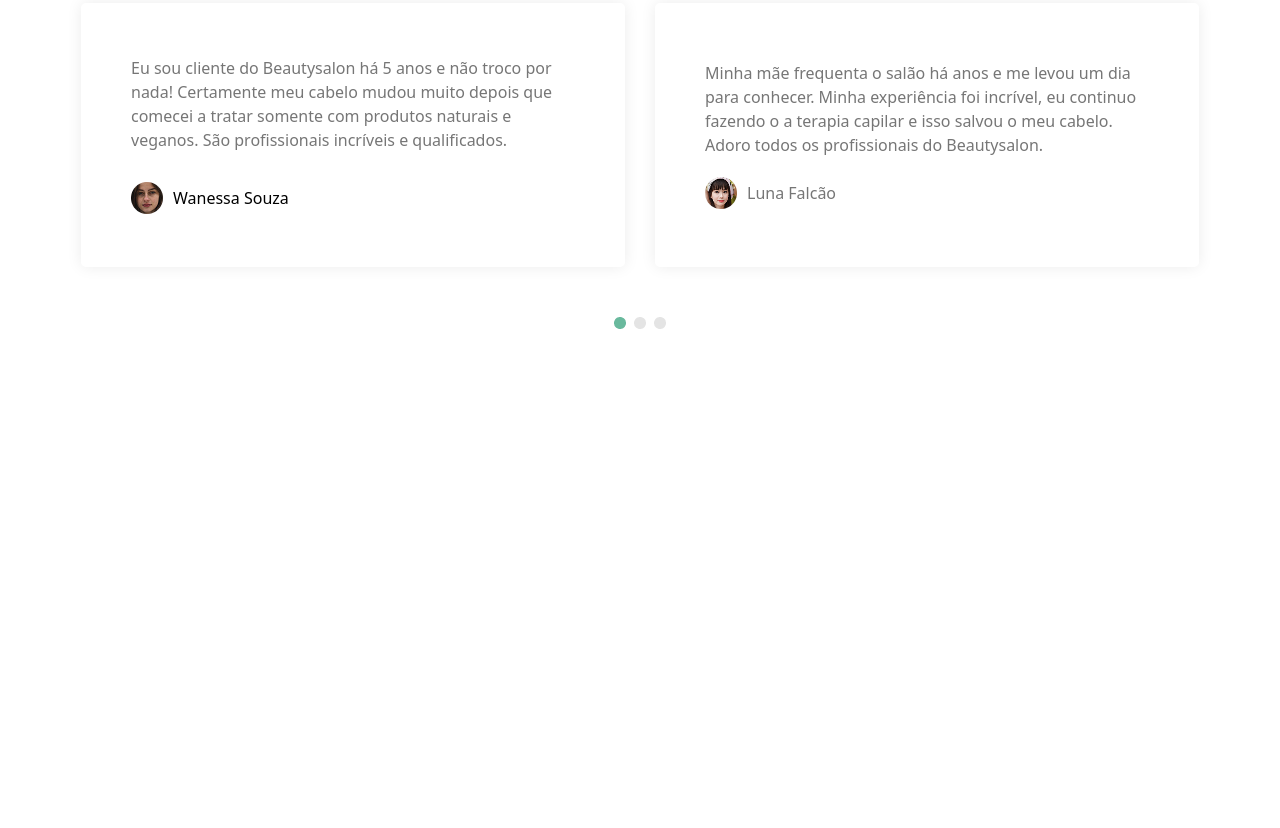
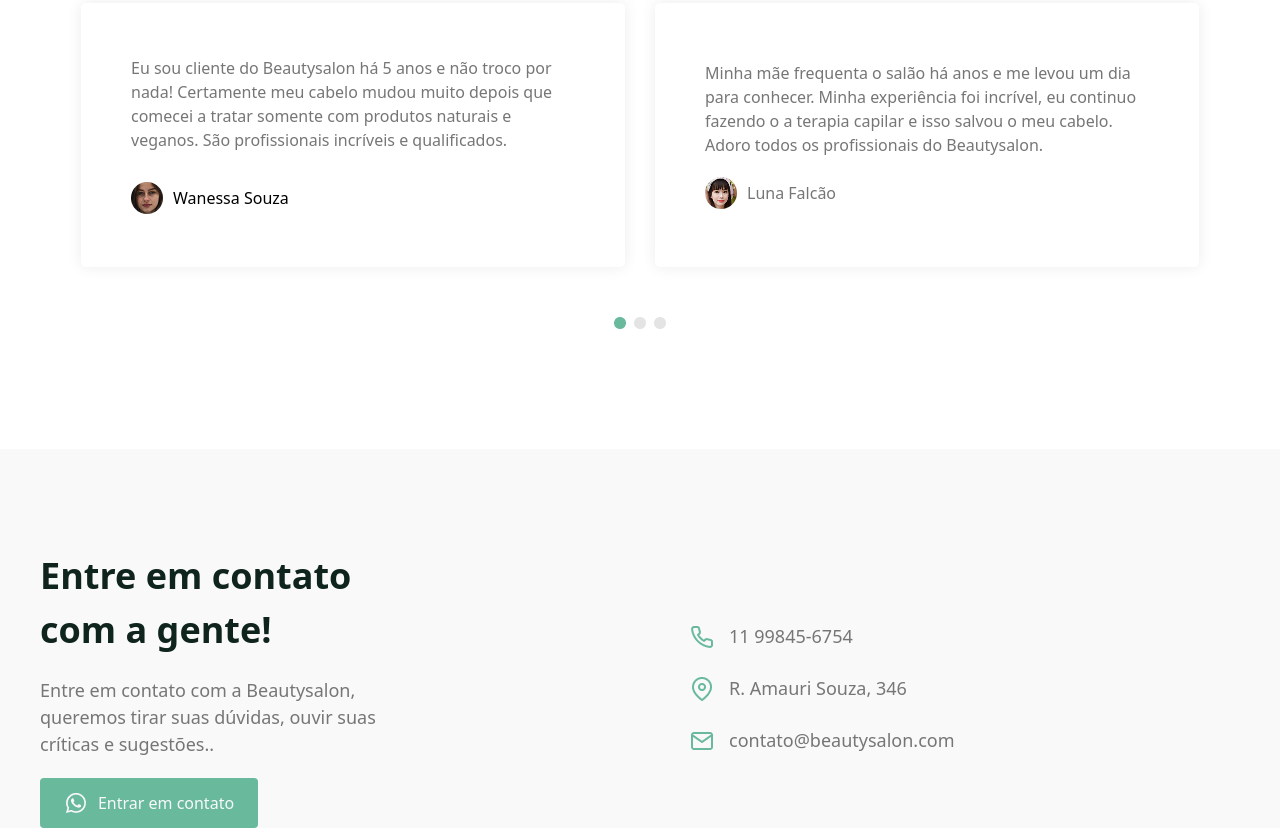
Before and after one commit to zargulak11-hash/tailwind2, a website: page index.html in a window 1280 px wide. Shown: the part 2349-3177 px from the top of the page. Before the commit the page ends 2798 px from the top, so only its background shows below. Drawn offline with Linux system fonts and the light colour scheme.

Commit message:
first commit5

```diff
--- a/index.html
+++ b/index.html
@@ -118,6 +118,32 @@
         </div>
         <img class="mt-[50px] m-auto w-[46px] lg:w-[52px]" src="./images/Dots.png" alt="">
     </section>
+    <section class="bg-[#F9F9F9] pt-[50px] lg:pt-[100px]">
+     <div class="flex max-w-[1200px] items-center  lg:gap-[300px] lg:justify-start m-auto flex-col lg:flex-row">
+            <aside class="flex flex-col gap-[20px] lg:mt-0 mt-[30px]">
+                <h1 class="lg:text-[#0F241D] lg:text-[36px] font-bold w-[265px]   lg:w-[350px] text-[30px]">Entre em contato com a gente!</h1>
+                <p class="text-[16px] font-normal text-[#767676] w-[298px] lg:text-[18px] lg:w-[347px]">Entre em contato com a Beautysalon, queremos tirar suas dúvidas, ouvir suas críticas e sugestões..</p>
+                <button class="flex gap-[10px] items-center justify-center  w-[218px] h-[50px] bg-[#69B99D] rounded-[4px] ">
+                    <img src="./images/whatsapp 1.png" alt="">
+                    <h3 class="text-[16px] font-medium text-[#F9F9F9]">Entrar em contato</h3>
+                </button>
+            </aside>
+            <aside class="flex flex-col gap-[25px] ml-[-30px] lg:ml-0 mt-[70px] lg:mt-0">
+                <div class="flex items-center gap-[15px]">
+                    <img src="./images/phone 1.png" alt="">
+                    <h4 class="text-[#767676] text-[18px] font-normal">11 99845-6754</h4>
+                </div>
+                <div class="flex items-center gap-[15px]">
+                    <img src="./images/map-pin 1 (1).png" alt="">
+                    <h4 class="text-[#767676] text-[18px] font-normal">R. Amauri Souza, 346</h4>
+                </div>
+                <div class="flex items-center gap-[15px]">
+                    <img src="./images/mail 1.png" alt="">
+                    <h4 class="text-[#767676] text-[18px] font-normal">contato@beautysalon.com</h4>
+                </div>
+            </aside>
+        </div>
+    </section>
 </body>
 
 </html>
```
Also changed, not shown: images/mail 1.png (added), images/map-pin 1 (1).png (added), images/phone 1.png (added), images/whatsapp 1.png (added), src/output.css.
